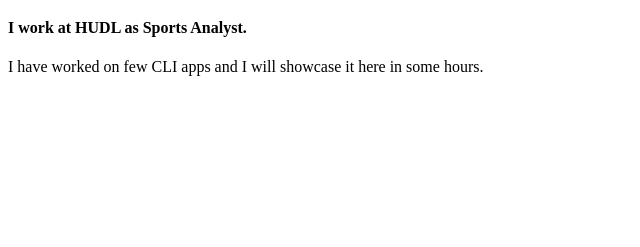
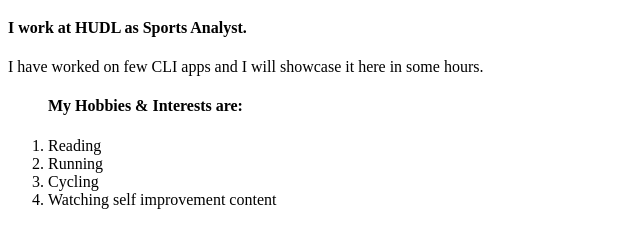
Before and after one commit to rupeshgupta369/studentNameSite, a plain HTML site: page index.html in a window 1280 px wide. Shown: the part 61-308 px from the top of the page, without its empty margins (0-640 px from the left). Drawn offline with Linux system fonts and the light colour scheme.

Commit message:
updated hobbies list

```diff
--- a/index.html
+++ b/index.html
@@ -11,6 +11,14 @@
     <h1>Hi!! I am Rupesh Gupta.</h1>
     <h4>I work at HUDL as Sports Analyst.</h4>
     <p>I have worked on few CLI apps and I will showcase it here in some hours.</p>
+    <ol>
+    <h4>My Hobbies & Interests are:</h4>
+        <li>Reading</li>
+        <li>Running</li>
+        <li>Cycling</li>
+        <li>Watching self improvement content</li>
+    </ol>
+
 </body>
 
 </html>
```
